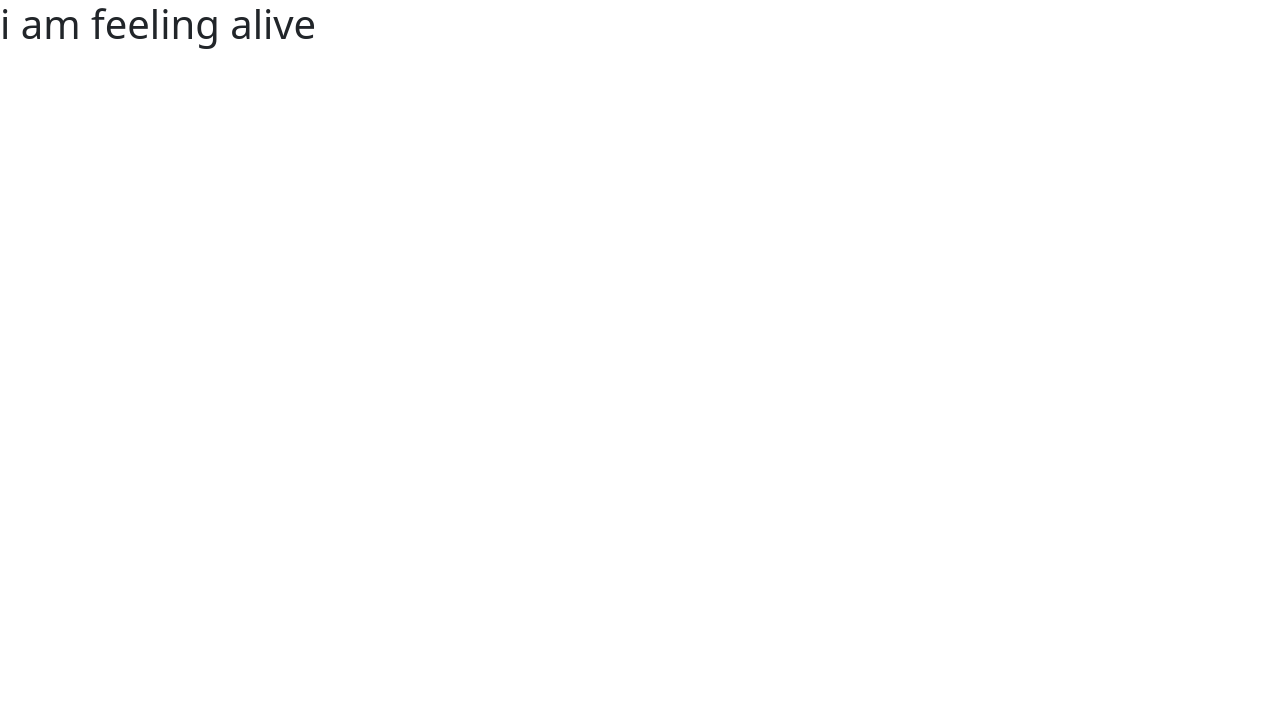
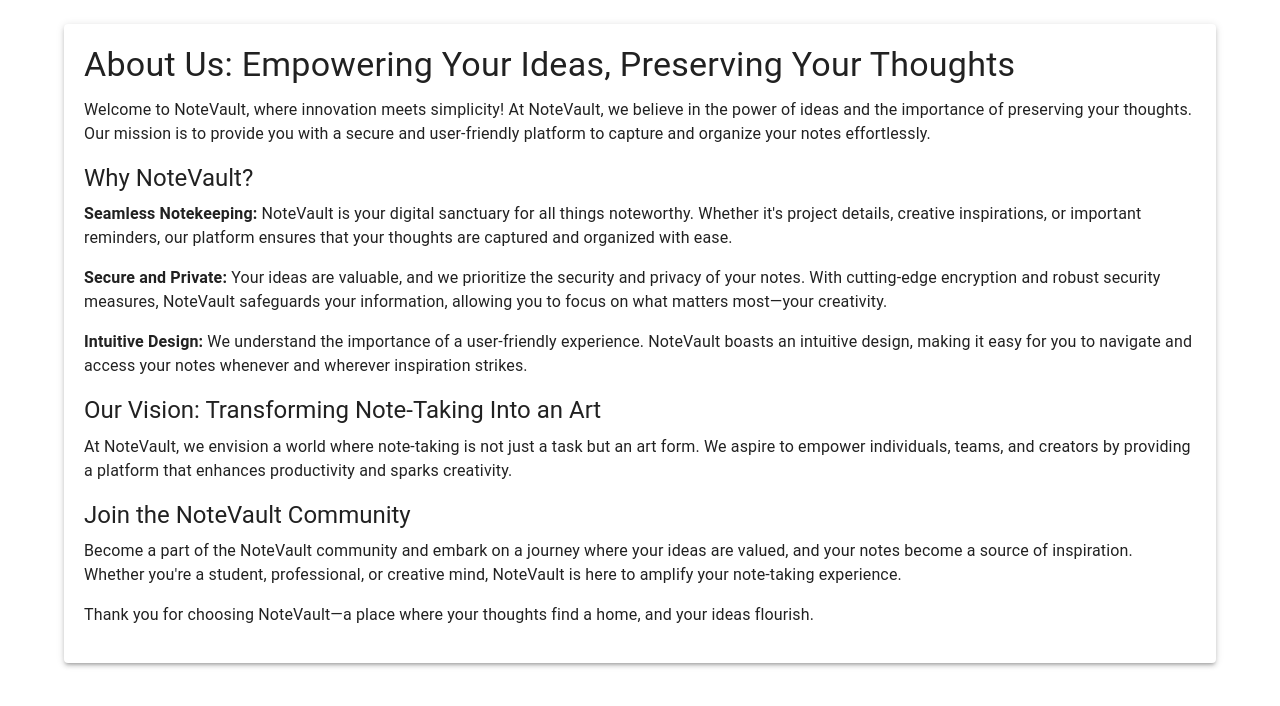
Before and after one commit to jyotirmaygithub/Note-Vault, a React (Create React App) app: page /about in a window 1280 px wide. Shown: the top 706 px of the page. Built offline with nearby package versions, Linux system fonts and the light colour scheme; no server answers.

Commit message:
Alteration on contact and about us page

```diff
--- a/src/pages/About.js
+++ b/src/pages/About.js
@@ -1,9 +1,48 @@
-import React from 'react'
+import React from 'react';
+import { Typography, Container, Grid, Paper } from '@mui/material';
 
-export default function About() {
+export default function AboutUs(){
   return (
-    <div>
-      <h1>i am feeling alive</h1>
-    </div>
-  )
-}
+    <Container className='mt-4'>
+      <Grid container spacing={3}>
+        <Grid item xs={12}>
+          <Paper elevation={3} style={{ padding: '20px' }}>
+            <Typography variant="h4" gutterBottom>
+              About Us: Empowering Your Ideas, Preserving Your Thoughts
+            </Typography>
+            <Typography variant="body1" paragraph>
+              Welcome to NoteVault, where innovation meets simplicity! At NoteVault, we believe in the power of ideas and the importance of preserving your thoughts. Our mission is to provide you with a secure and user-friendly platform to capture and organize your notes effortlessly.
+            </Typography>
+            <Typography variant="h5" gutterBottom>
+              Why NoteVault?
+            </Typography>
+            <Typography variant="body1" paragraph>
+              <strong>Seamless Notekeeping:</strong> NoteVault is your digital sanctuary for all things noteworthy. Whether it's project details, creative inspirations, or important reminders, our platform ensures that your thoughts are captured and organized with ease.
+            </Typography>
+            <Typography variant="body1" paragraph>
+              <strong>Secure and Private:</strong> Your ideas are valuable, and we prioritize the security and privacy of your notes. With cutting-edge encryption and robust security measures, NoteVault safeguards your information, allowing you to focus on what matters most—your creativity.
+            </Typography>
+            <Typography variant="body1" paragraph>
+              <strong>Intuitive Design:</strong> We understand the importance of a user-friendly experience. NoteVault boasts an intuitive design, making it easy for you to navigate and access your notes whenever and wherever inspiration strikes.
+            </Typography>
+            <Typography variant="h5" gutterBottom>
+              Our Vision: Transforming Note-Taking Into an Art
+            </Typography>
+            <Typography variant="body1" paragraph>
+              At NoteVault, we envision a world where note-taking is not just a task but an art form. We aspire to empower individuals, teams, and creators by providing a platform that enhances productivity and sparks creativity.
+            </Typography>
+            <Typography variant="h5" gutterBottom>
+              Join the NoteVault Community
+            </Typography>
+            <Typography variant="body1" paragraph>
+              Become a part of the NoteVault community and embark on a journey where your ideas are valued, and your notes become a source of inspiration. Whether you're a student, professional, or creative mind, NoteVault is here to amplify your note-taking experience.
+            </Typography>
+            <Typography variant="body1" paragraph>
+              Thank you for choosing NoteVault—a place where your thoughts find a home, and your ideas flourish.
+            </Typography>
+          </Paper>
+        </Grid>
+      </Grid>
+    </Container>
+  );
+};
--- a/src/pages/Contact.js
+++ b/src/pages/Contact.js
@@ -1,9 +1,47 @@
-import React from 'react'
+import React from 'react';
+import { Typography, Container, Grid, Paper, Button } from '@mui/material';
+import MyStyledTextField from '../components/MyStyledTextField';
 
-export default function Contact() {
+export default function Contact(){
   return (
-    <div>
-      <h1>contact page to dial </h1>
-    </div>
-  )
-}
+    <Container className='mt-4'>
+      <Grid container spacing={3}>
+        <Grid item xs={12}>
+          <Paper elevation={3} style={{ padding: '20px' }}>
+            <Typography variant="h4" gutterBottom>
+              Contact Us
+            </Typography>
+            <Typography variant="body1" paragraph>
+              Have a question, suggestion, or just want to say hello? We'd love to hear from you! Reach out to us using the form below:
+            </Typography>
+            <form>
+              <Grid container spacing={2}>
+                <Grid item xs={12} sm={6}>
+                  <MyStyledTextField label="Your Name" variant="outlined" fullWidth required />
+                </Grid>
+                <Grid item xs={12} sm={6}>
+                  <MyStyledTextField label="Your Email" variant="outlined" fullWidth required />
+                </Grid>
+                <Grid item xs={12}>
+                  <MyStyledTextField
+                    label="Your Message"
+                    multiline
+                    rows={4}
+                    variant="outlined"
+                    fullWidth
+                    required
+                  />
+                </Grid>
+                <Grid item xs={12}>
+                  <Button variant="contained" className='bg-black' type="submit">
+                    Send Message
+                  </Button>
+                </Grid>
+              </Grid>
+            </form>
+          </Paper>
+        </Grid>
+      </Grid>
+    </Container>
+  );
+};
```
